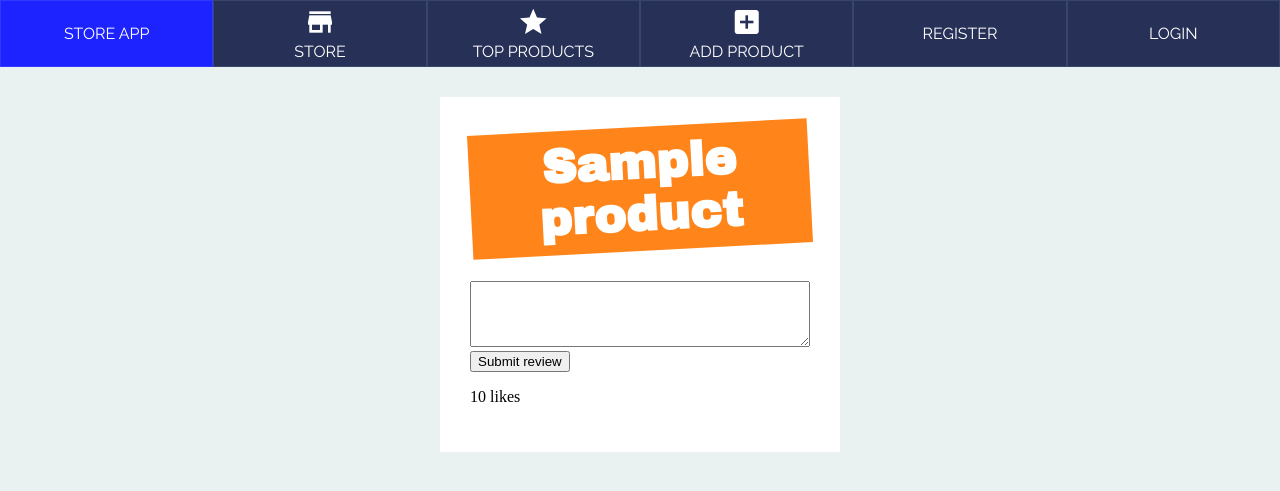
After one commit to german9304/flask-app, a Flask app: template templates/stores/product.html in a window 1280 px wide. The commit adds this page. Shown: the top 491 px of the page. Run offline with Flask 2, Linux system fonts and the light colour scheme; the template is opened without the code that fills it: most values are stand-ins (such as "Sample title", 1, 10 or a date in 2020); parts of the project's set-up code (start-up, migrations or seed data) failed here and were passed over.

Commit message:
product template, style

```diff
--- /dev/null
+++ b/static/css/product.css
@@ -0,0 +1,36 @@
+#product {
+    /* border: solid 1px black; */
+    display: flex;
+    justify-content: center;
+}
+
+#selected-product {
+    background: #fff;
+    margin: 30px 0 30px 0;
+    width: 400px;
+    padding: 30px;
+}
+
+#product-header > * {
+    margin: 0;
+    padding: 0;
+    /* border: solid 1px black; */
+    transform: rotate(-3deg);
+    text-align: center;
+    /* width: 200px; */
+    padding: 10px;
+    font-size: 3rem;
+    background: #FF851B;
+    color: #fff;
+}
+
+#product-header {
+    display: flex;
+    justify-content: center;
+    /* border: solid 1px black; */
+    font-family: var(--store-header);
+    margin: 0 0 30px 0;
+}
+textarea{
+    width: 100%;
+}
--- a/static/css/style.css
+++ b/static/css/style.css
@@ -20,6 +20,7 @@ ul {
 }
 a {
   text-decoration: none;
+  border: none;
 }
 li {
   list-style: none;
--- a/static/css/topstores.css
+++ b/static/css/topstores.css
@@ -18,7 +18,7 @@
 .product > * {
     border-right: solid 1px var(--border-color-products);
     font-family: var(--font-store);
-    padding: 10px;
+    padding: 20px 10px;
 }
 
 .product p {
--- a/templates/stores/createproduct.html
+++ b/templates/stores/createproduct.html
@@ -23,7 +23,7 @@
       <label for="product-description">Description</label>
       <textarea
         type="text"
-        rows="5"
+        rows="3"
         cols="33"
         id="product-description"
         name="description"
--- /dev/null
+++ b/templates/stores/product.html
@@ -0,0 +1,27 @@
+{% extends 'base.html' %}
+{% block styles %}
+<link
+    rel="stylesheet"
+    href="{{ url_for('static', filename='css/product.css') }}"
+/>
+{% endblock %}
+{% block main %}
+  <section id="product">
+    <section id="selected-product">
+      <header id="product-header" >
+        <h1 >{{ product.name }}</h1>
+      </header>
+      <!-- <section id="likes-area">
+      </section> -->
+      <form action="" id="review-comments">
+          <section class="review-comments-textarea">
+            <textarea name="comment" id="" cols="30" rows="4"></textarea>
+          </section>
+          <section id="submit-review">
+            <button type="submit">Submit review</button>
+            <p class="likes">{{product.likes}} likes</p>
+          </section>
+      </form>
+    </section>
+  </section>
+{% endblock %}
--- a/templates/stores/store.html
+++ /dev/null
@@ -1,5 +0,0 @@
-{% extends 'base.html' %}
-
-{% block main %}
-  <h1>STORE VIEW</h1>
-{% endblock %}
--- a/templates/stores/stores.html
+++ b/templates/stores/stores.html
@@ -13,7 +13,11 @@
     <section id="products">
       {% for product in products %}
       <section class="product">
-        <h1 class="product-section-header">{{ product.name }}</h1>
+        <h1 class="product-section-header">
+          <a class="select-product" href="/product/{{product.id}}">
+            <span>{{ product.name }}</span>
+          </a>
+        </h1>
         <section class="pdct content">
           <p class="information">{{ product.description }}</p>
         </section>
```
Also changed, not shown: models/product.py (+13 -0 lines), static/css/stores.css (+20 -8 lines), views/stores.py (+15 -0 lines).
